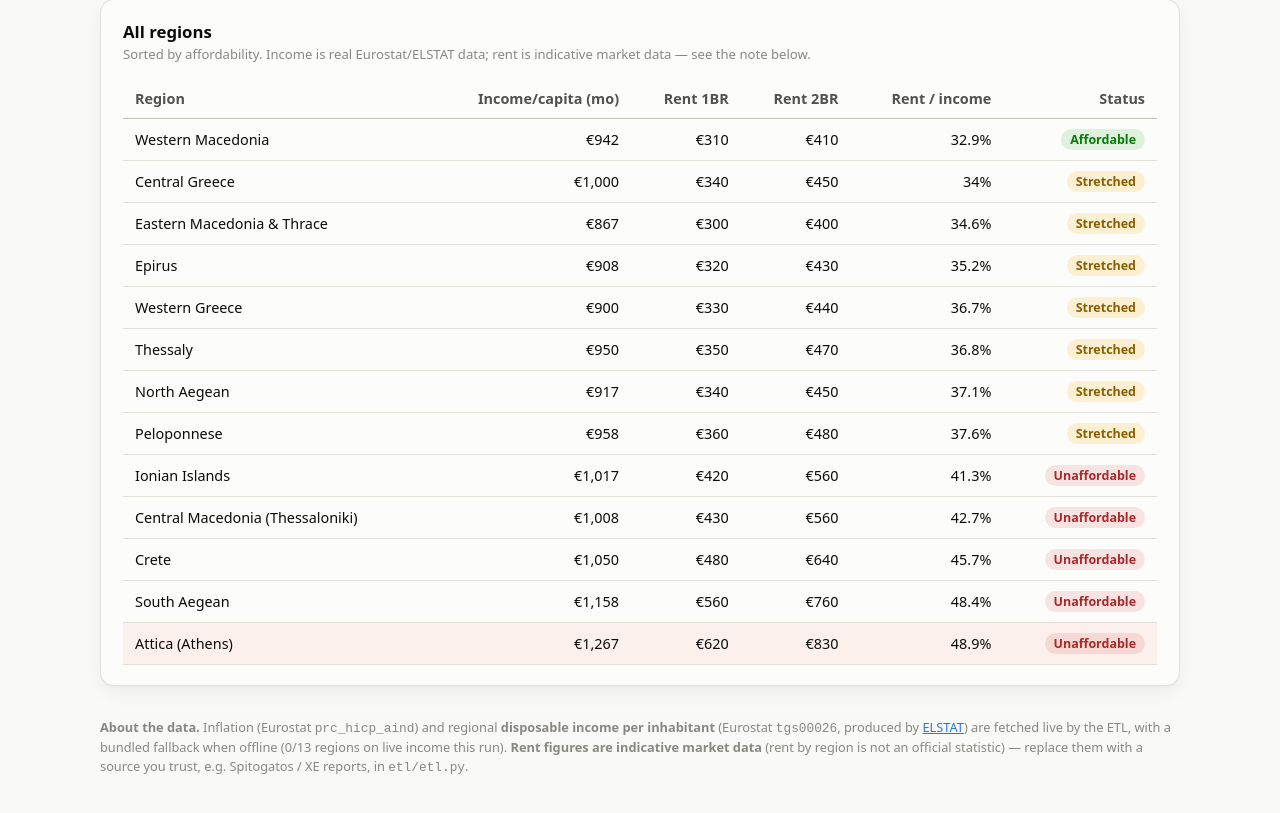
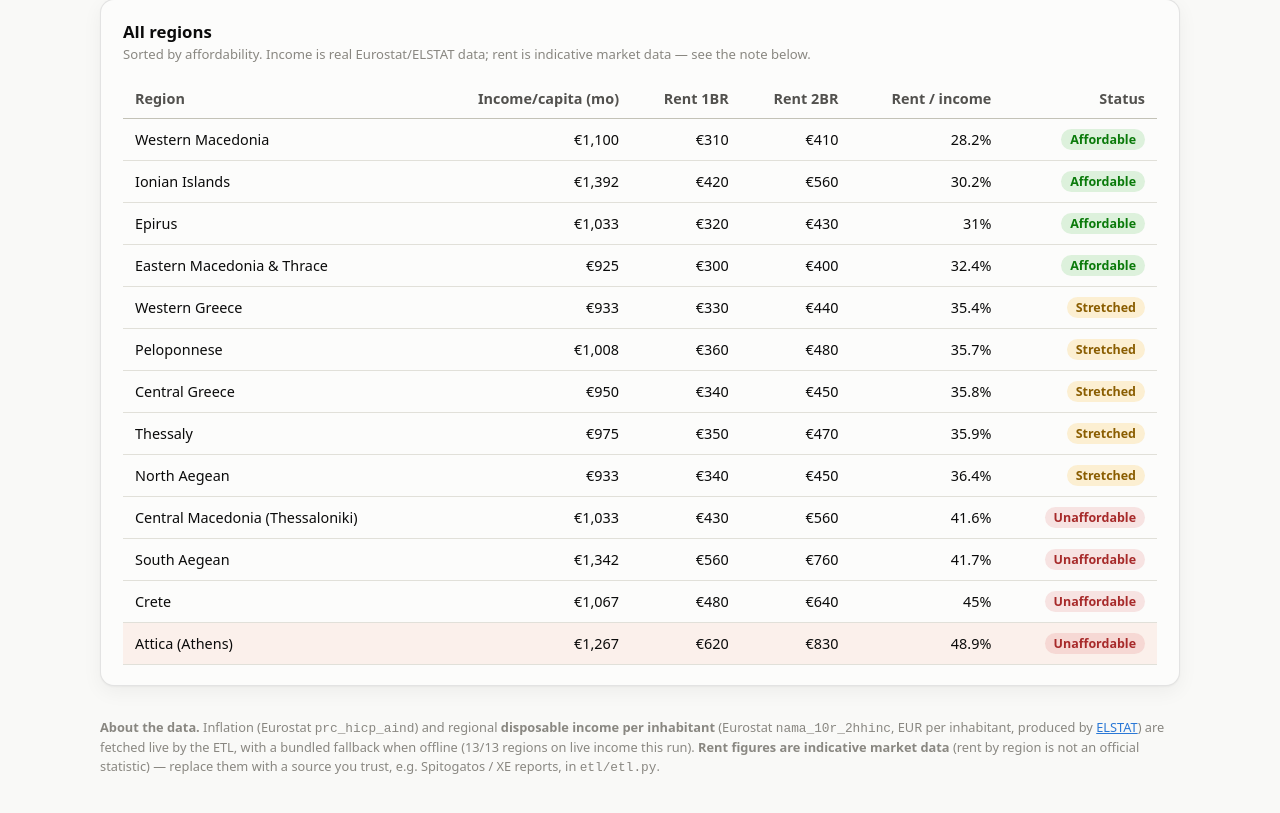
Before and after one commit to konsavv/greek-cost-of-living-explorer, a Nuxt app: page / in a window 1280 px wide. Shown: the part 901-1714 px from the top of the page. Built offline with nearby package versions, Linux system fonts and the light colour scheme.

Commit message:
fix(etl): use nama_10r_2hhinc for per-capita income (EUR_HAB), not regional totals

```diff
--- a/pages/index.vue
+++ b/pages/index.vue
@@ -113,7 +113,7 @@ const latestInflation = computed(() => {
       <footer class="note">
         <strong>About the data.</strong> Inflation (Eurostat <code>prc_hicp_aind</code>)
         and regional <strong>disposable income per inhabitant</strong> (Eurostat
-        <code>tgs00026</code>, produced by
+        <code>nama_10r_2hhinc</code>, EUR per inhabitant, produced by
         <a href="https://www.statistics.gr/" target="_blank" rel="noopener">ELSTAT</a>)
         are fetched live by the ETL, with a bundled fallback when offline
         ({{ economy.meta.income_real_count }}/{{ economy.regions.length }} regions on
--- a/public/data/economy.json
+++ b/public/data/economy.json
@@ -1,9 +1,9 @@
 {
   "meta": {
-    "generated_at": "2026-07-24T08:40:31.218577+00:00",
-    "inflation_source": "bundled fallback (offline)",
-    "income_source": "bundled fallback (offline)",
-    "income_real_count": 0,
+    "generated_at": "2026-07-25T16:05:01.135879+00:00",
+    "inflation_source": "Eurostat prc_hicp_aind (live)",
+    "income_source": "Eurostat nama_10r_2hhinc (live, EUR_HAB)",
+    "income_real_count": 13,
     "rent_source": "INDICATIVE market data — replace with a real source (e.g. Spitogatos / XE reports)",
     "note": "Affordability = 1BR monthly rent as % of monthly disposable income per inhabitant (lower is more affordable)."
   },
@@ -11,148 +11,168 @@
     {
       "region": "Western Macedonia",
       "code": "EL53",
-      "income_year_eur": 11300,
-      "income_month_eur": 942,
-      "income_is_real": false,
-      "income_year_ref": null,
+      "income_year_eur": 13200,
+      "income_month_eur": 1100,
+      "income_is_real": true,
+      "income_year_ref": 2023,
       "rent_1br_eur": 310,
       "rent_2br_eur": 410,
-      "affordability_pct": 32.9
+      "affordability_pct": 28.2
+    },
+    {
+      "region": "Ionian Islands",
+      "code": "EL62",
+      "income_year_eur": 16700,
+      "income_month_eur": 1392,
+      "income_is_real": true,
+      "income_year_ref": 2023,
+      "rent_1br_eur": 420,
+      "rent_2br_eur": 560,
+      "affordability_pct": 30.2
+    },
+    {
+      "region": "Epirus",
+      "code": "EL54",
+      "income_year_eur": 12400,
+      "income_month_eur": 1033,
+      "income_is_real": true,
+      "income_year_ref": 2023,
+      "rent_1br_eur": 320,
+      "rent_2br_eur": 430,
+      "affordability_pct": 31.0
+    },
+    {
+      "region": "Eastern Macedonia & Thrace",
+      "code": "EL51",
+      "income_year_eur": 11100,
+      "income_month_eur": 925,
+      "income_is_real": true,
+      "income_year_ref": 2023,
+      "rent_1br_eur": 300,
+      "rent_2br_eur": 400,
+      "affordability_pct": 32.4
+    },
+    {
+      "region": "Western Greece",
+      "code": "EL63",
+      "income_year_eur": 11200,
+      "income_month_eur": 933,
+      "income_is_real": true,
+      "income_year_ref": 2023,
+      "rent_1br_eur": 330,
+      "rent_2br_eur": 440,
+      "affordability_pct": 35.4
+    },
+    {
+      "region": "Peloponnese",
+      "code": "EL65",
+      "income_year_eur": 12100,
+      "income_month_eur": 1008,
+      "income_is_real": true,
+      "income_year_ref": 2023,
+      "rent_1br_eur": 360,
+      "rent_2br_eur": 480,
+      "affordability_pct": 35.7
     },
     {
       "region": "Central Greece",
       "code": "EL64",
-      "income_year_eur": 12000,
-      "income_month_eur": 1000,
-      "income_is_real": false,
-      "income_year_ref": null,
+      "income_year_eur": 11400,
+      "income_month_eur": 950,
+      "income_is_real": true,
+      "income_year_ref": 2023,
       "rent_1br_eur": 340,
       "rent_2br_eur": 450,
-      "affordability_pct": 34.0
-    },
-    {
-      "region": "Eastern Macedonia & Thrace",
-      "code": "EL51",
-      "income_year_eur": 10400,
-      "income_month_eur": 867,
-      "income_is_real": false,
-      "income_year_ref": null,
-      "rent_1br_eur": 300,
-      "rent_2br_eur": 400,
-      "affordability_pct": 34.6
-    },
-    {
-      "region": "Epirus",
-      "code": "EL54",
-      "income_year_eur": 10900,
-      "income_month_eur": 908,
-      "income_is_real": false,
-      "income_year_ref": null,
-      "rent_1br_eur": 320,
-      "rent_2br_eur": 430,
-      "affordability_pct": 35.2
-    },
-    {
-      "region": "Western Greece",
-      "code": "EL63",
-      "income_year_eur": 10800,
-      "income_month_eur": 900,
-      "income_is_real": false,
-      "income_year_ref": null,
-      "rent_1br_eur": 330,
-      "rent_2br_eur": 440,
-      "affordability_pct": 36.7
+      "affordability_pct": 35.8
     },
     {
       "region": "Thessaly",
       "code": "EL61",
-      "income_year_eur": 11400,
-      "income_month_eur": 950,
-      "income_is_real": false,
-      "income_year_ref": null,
+      "income_year_eur": 11700,
+      "income_month_eur": 975,
+      "income_is_real": true,
+      "income_year_ref": 2023,
       "rent_1br_eur": 350,
       "rent_2br_eur": 470,
-      "affordability_pct": 36.8
+      "affordability_pct": 35.9
     },
     {
       "region": "North Aegean",
       "code": "EL41",
-      "income_year_eur": 11000,
-      "income_month_eur": 917,
-      "income_is_real": false,
-      "income_year_ref": null,
+      "income_year_eur": 11200,
+      "income_month_eur": 933,
+      "income_is_real": true,
+      "income_year_ref": 2023,
       "rent_1br_eur": 340,
       "rent_2br_eur": 450,
-      "affordability_pct": 37.1
-    },
-    {
-      "region": "Peloponnese",
-      "code": "EL65",
-      "income_year_eur": 11500,
-      "income_month_eur": 958,
-      "income_is_real": false,
-      "income_year_ref": null,
-      "rent_1br_eur": 360,
-      "rent_2br_eur": 480,
-      "affordability_pct": 37.6
-    },
-    {
-      "region": "Ionian Islands",
-      "code": "EL62",
-      "income_year_eur": 12200,
-      "income_month_eur": 1017,
-      "income_is_real": false,
-      "income_year_ref": null,
-      "rent_1br_eur": 420,
-      "rent_2br_eur": 560,
-      "affordability_pct": 41.3
+      "affordability_pct": 36.4
     },
     {
       "region": "Central Macedonia (Thessaloniki)",
       "code": "EL52",
-      "income_year_eur": 12100,
-      "income_month_eur": 1008,
-      "income_is_real": false,
-      "income_year_ref": null,
+      "income_year_eur": 12400,
+      "income_month_eur": 1033,
+      "income_is_real": true,
+      "income_year_ref": 2023,
       "rent_1br_eur": 430,
       "rent_2br_eur": 560,
-      "affordability_pct": 42.7
+      "affordability_pct": 41.6
+    },
+    {
+      "region": "South Aegean",
+      "code": "EL42",
+      "income_year_eur": 16100,
+      "income_month_eur": 1342,
+      "income_is_real": true,
+      "income_year_ref": 2023,
+      "rent_1br_eur": 560,
+      "rent_2br_eur": 760,
+      "affordability_pct": 41.7
     },
     {
       "region": "Crete",
       "code": "EL43",
-      "income_year_eur": 12600,
-      "income_month_eur": 1050,
-      "income_is_real": false,
-      "income_year_ref": null,
+      "income_year_eur": 12800,
+      "income_month_eur": 1067,
+      "income_is_real": true,
+      "income_year_ref": 2023,
       "rent_1br_eur": 480,
       "rent_2br_eur": 640,
-      "affordability_pct": 45.7
-    },
-    {
-      "region": "South Aegean",
-      "code": "EL42",
-      "income_year_eur": 13900,
-      "income_month_eur": 1158,
-      "income_is_real": false,
-      "income_year_ref": null,
-      "rent_1br_eur": 560,
-      "rent_2br_eur": 760,
-      "affordability_pct": 48.4
+      "affordability_pct": 45.0
     },
     {
       "region": "Attica (Athens)",
       "code": "EL30",
       "income_year_eur": 15200,
       "income_month_eur": 1267,
-      "income_is_real": false,
-      "income_year_ref": null,
+      "income_is_real": true,
+      "income_year_ref": 2023,
       "rent_1br_eur": 620,
       "rent_2br_eur": 830,
       "affordability_pct": 48.9
     }
   ],
   "inflation": [
+    {
+      "year": 2011,
+      "hicp": 3.1
+    },
+    {
+      "year": 2012,
+      "hicp": 1.0
+    },
+    {
+      "year": 2013,
+      "hicp": -0.9
+    },
+    {
+      "year": 2014,
+      "hicp": -1.4
+    },
+    {
+      "year": 2015,
+      "hicp": -1.1
+    },
     {
       "year": 2016,
       "hicp": 0.0
@@ -191,7 +211,7 @@
     },
     {
       "year": 2025,
-      "hicp": 2.6
+      "hicp": 2.9
     }
   ]
 }
```
Also changed, not shown: 2 other files (tests, documents, lock files or other folders).
